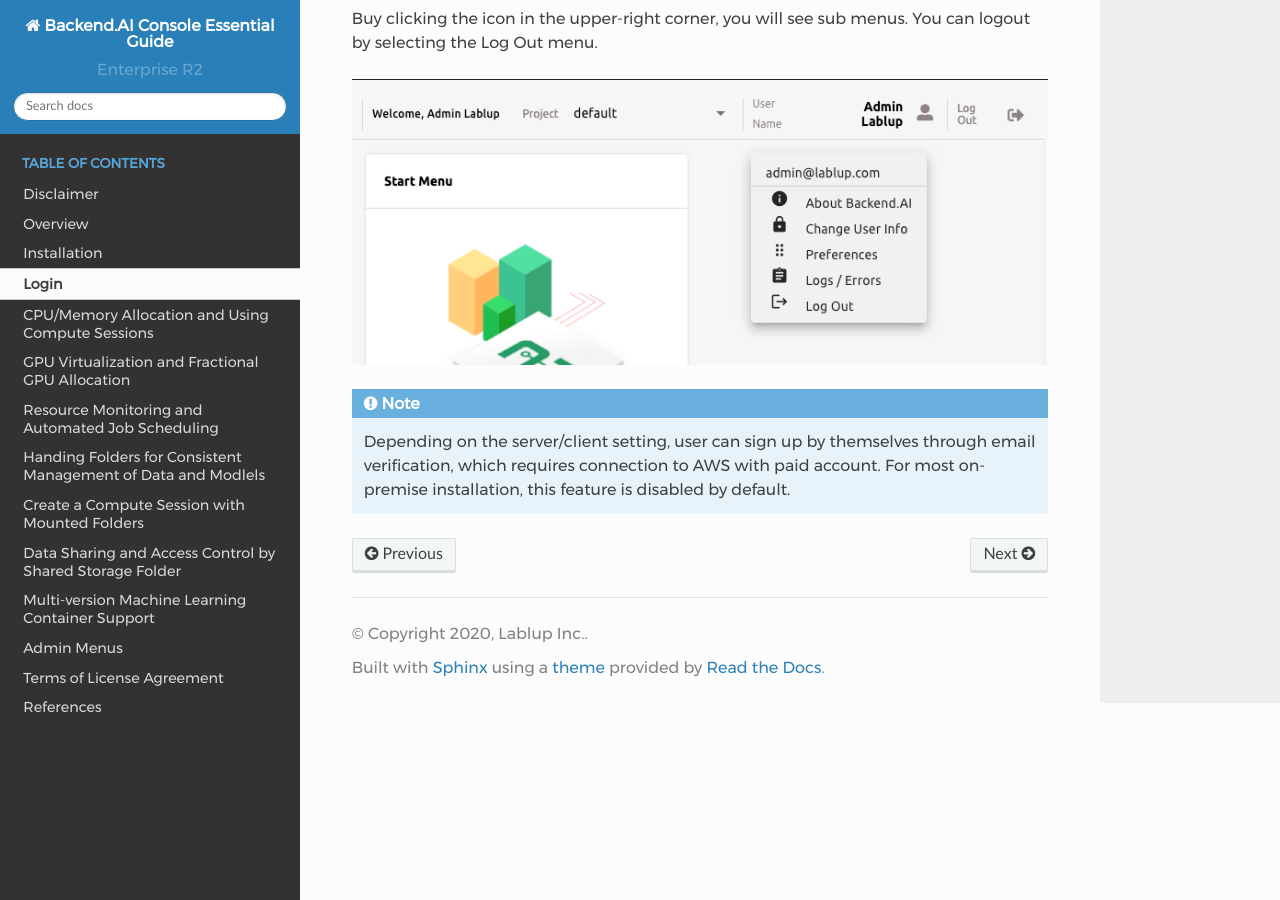
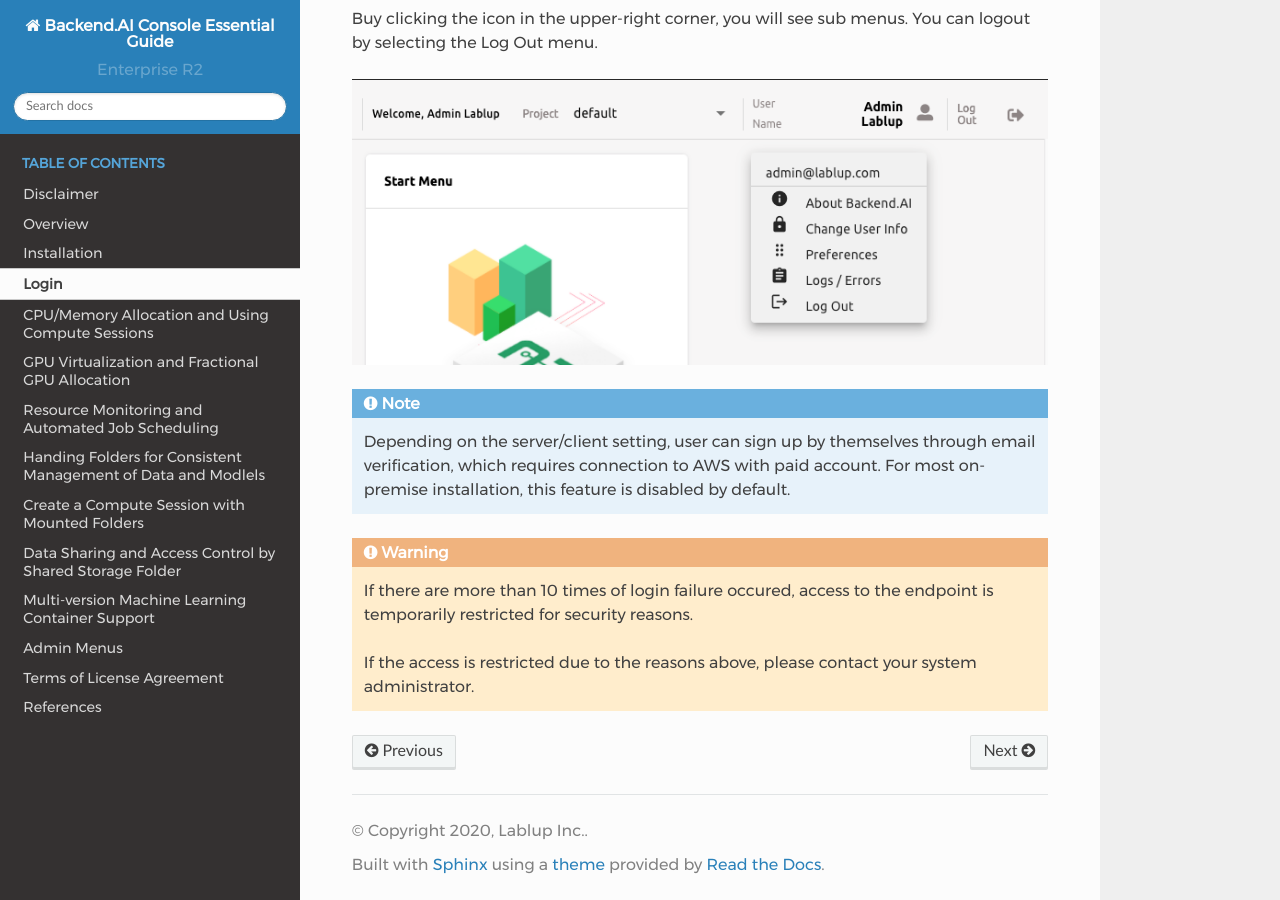
Before and after one commit to lablup/backend.ai-docs-webui, a Sphinx documentation site: the page built from docs/login/login.rst, in a window 1280 px wide and 900 px high, scrolled down 767 px. Built offline with Sphinx 7.4.7 and the Read the Docs theme 2.0.0, drawn with Linux system fonts in a browser that asks for light colours.

Commit message:
docs: add login attempt limitation for security reason

```diff
--- a/docs/login/login.rst
+++ b/docs/login/login.rst
@@ -29,3 +29,10 @@
    through email verification, which requires connection to AWS with paid
    account. For most on-premise installation, this feature is disabled by
    default.
+
+
+.. warning::
+   If there are more than 10 times of login failure occured, access to the
+   endpoint is temporarily restricted for security reasons.
+
+   If the access is restricted due to the reasons above, please contact your system administrator.
```
Also changed, not shown: 1 other file.
